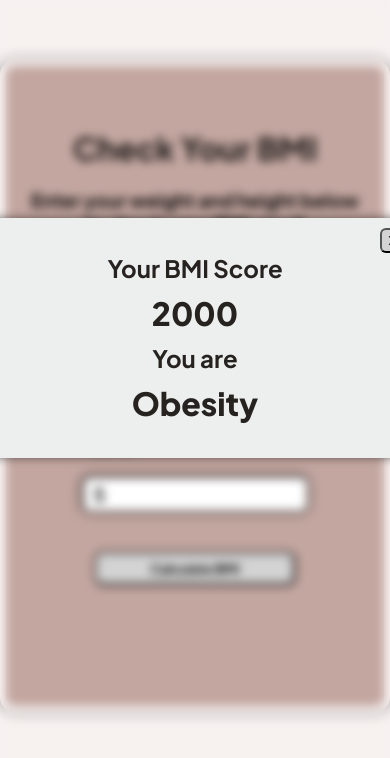
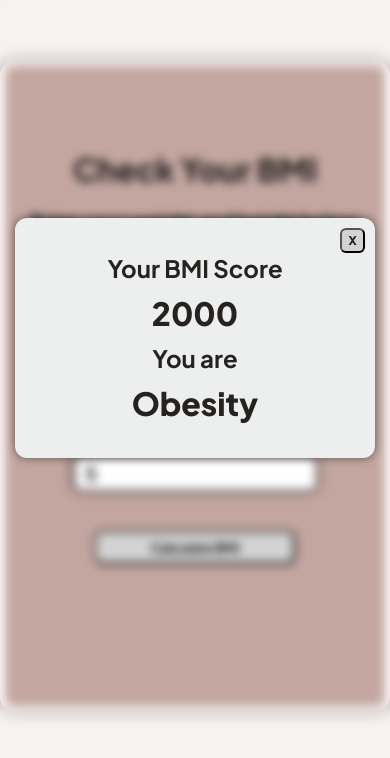
Before and after one commit to Tegardf/BMI-Calculator, a plain HTML site: page index.html in a window 390 px wide. Both pictures are taken after typing "5", "5" into the empty fields and a click on the button "Calculate BMI". Drawn offline with Linux system fonts and the light colour scheme.

Commit message:
fix: display app in smartphone
fix width pop up continer and input fo porportional view

```diff
--- a/style.css
+++ b/style.css
@@ -43,7 +43,7 @@ input[type=number] {
     flex-direction: column;
     align-items: center;
     justify-content: center;
-    width: 400px;
+    width: 320px;
     height: 200px;
     top: 40%;
     left: 50%;
@@ -124,7 +124,7 @@ input[type=number] {
     flex-direction: column;
     align-items: center;
     justify-content: flex-start;
-    width: 60%;
+    width: 65%;
     gap: 20px;
 }
 #formInput label{
```
